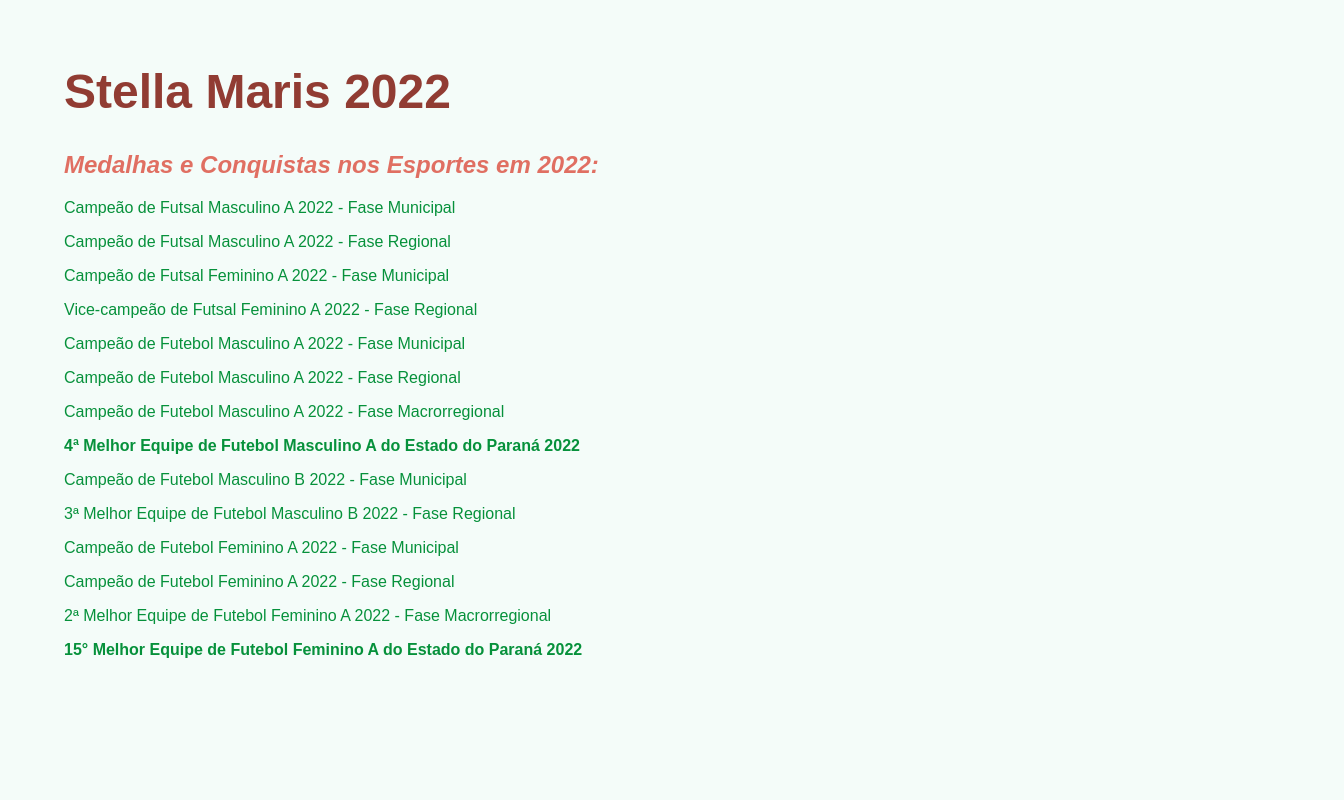
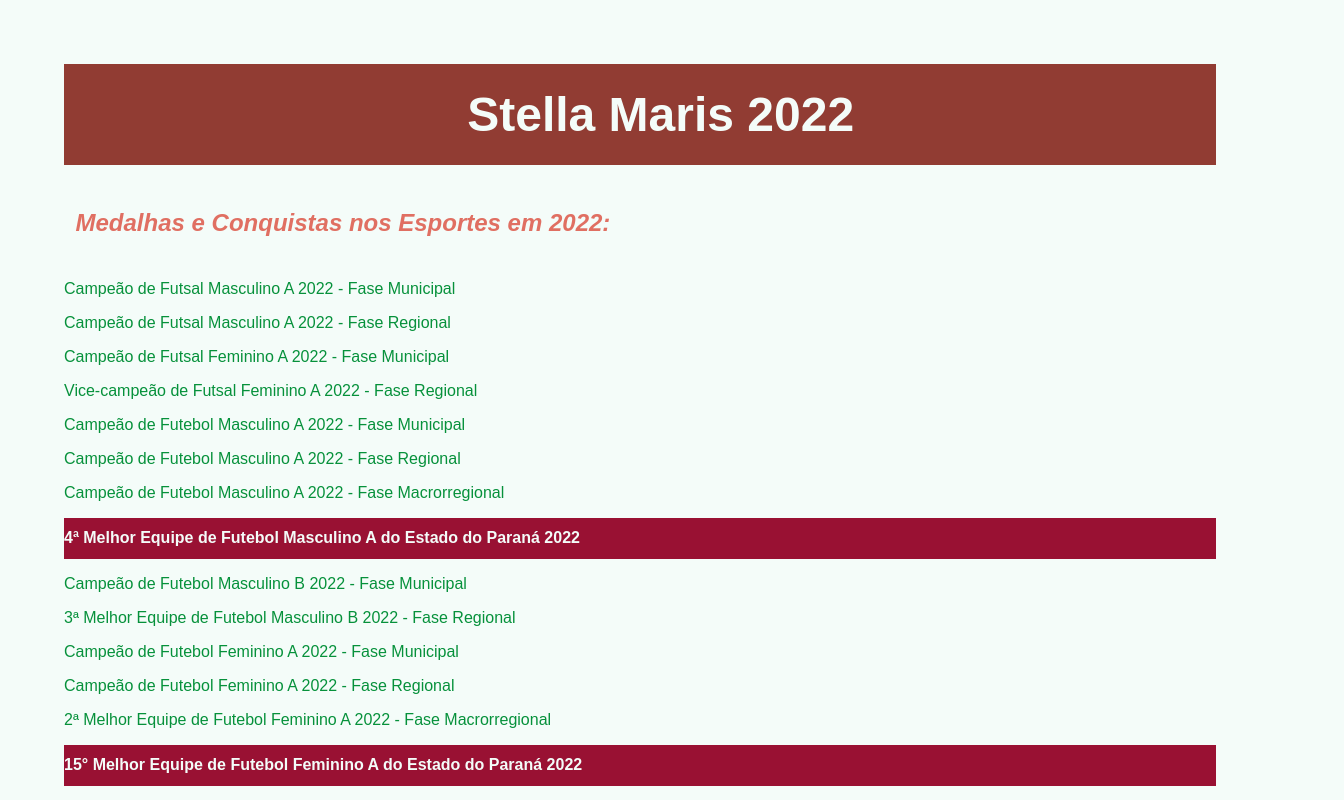
Before and after one commit to Gustavo-Calixto/Prof.-Gustavo-Calixto, a plain HTML site: page index.html in a window 1280 px wide. Shown: the top 800 px of the page, 1344 px wide, since content can reach past the window. Drawn offline with Linux system fonts and the light colour scheme.

Commit message:
Adicionando Padding, Margin, img, classe e id

```diff
--- a/index.html
+++ b/index.html
@@ -18,12 +18,15 @@
     <p>Campeão de Futebol Masculino A 2022 - Fase Municipal </p>
     <p>Campeão de Futebol Masculino A 2022 - Fase Regional </p>
     <p>Campeão de Futebol Masculino A 2022 - Fase Macrorregional </p>
-    <p> <strong> 4ª Melhor Equipe de Futebol Masculino A do Estado do Paraná 2022 </strong> </p>
+    <p id="destaque"> <strong> 4ª Melhor Equipe de Futebol Masculino A do Estado do Paraná 2022 </strong> </p>
     <p>Campeão de Futebol Masculino B 2022 - Fase Municipal </p>
     <p>3ª Melhor Equipe de Futebol Masculino B 2022 - Fase Regional </p>
     <p>Campeão de Futebol Feminino A 2022 - Fase Municipal </p>
     <p>Campeão de Futebol Feminino A 2022 - Fase Regional </p>
     <p>2ª Melhor Equipe de Futebol Feminino A 2022 - Fase Macrorregional </p>
-    <p> <strong> 15° Melhor Equipe de Futebol Feminino A do Estado do Paraná 2022 </strong> </p>
+    <p id="feminino"> <strong> 15° Melhor Equipe de Futebol Feminino A do Estado do Paraná 2022 </strong> </p>
+
+    <img src="time.jpg" alt="Troféu do Campeonato Macrorregional de 2022" class="gustavo" >
+
 </body>
 </html>
--- a/style.css
+++ b/style.css
@@ -4,11 +4,45 @@ body {
     background-color:#F4FCF9;
     margin-left: 05%;
     margin-right: 05%;
+    margin-bottom: 05%;
     font-family: Arial, Helvetica, sans-serif;
 }
 
-h1 {font-size: xxx-large;}
-h1 {color:#913C33}
+h1 {
+    font-size: xxx-large;
+padding-top: 02%;
+padding-left: 35%;
+padding-right: 25%;
+padding-bottom: 02%;
+color:#F4FCF9;
+background-color: #913C33;
+}
+
+h2 {padding-top: 01%;
+padding-left: 01%;
+padding-right 01%;
+padding-bottom: 02%;
+}
 
 h2 {color: #E06F62}
 p {color: #06913B}
+
+#destaque {
+    color: #F4FCF9;
+    background-color: #913;
+    padding-top: 01%;
+    padding-bottom: 01%;
+}
+#feminino {
+    color: #F4FCF9;
+    background-color: #913;
+    padding-top: 01%;
+    padding-bottom: 01%;
+}
+
+.gustavo {
+    padding-top: 02%;
+    padding-bottom: 02%;
+    padding-left: 0%;
+    padding-right: 0%;
+}
```
Also changed, not shown: time.jpg (added).
